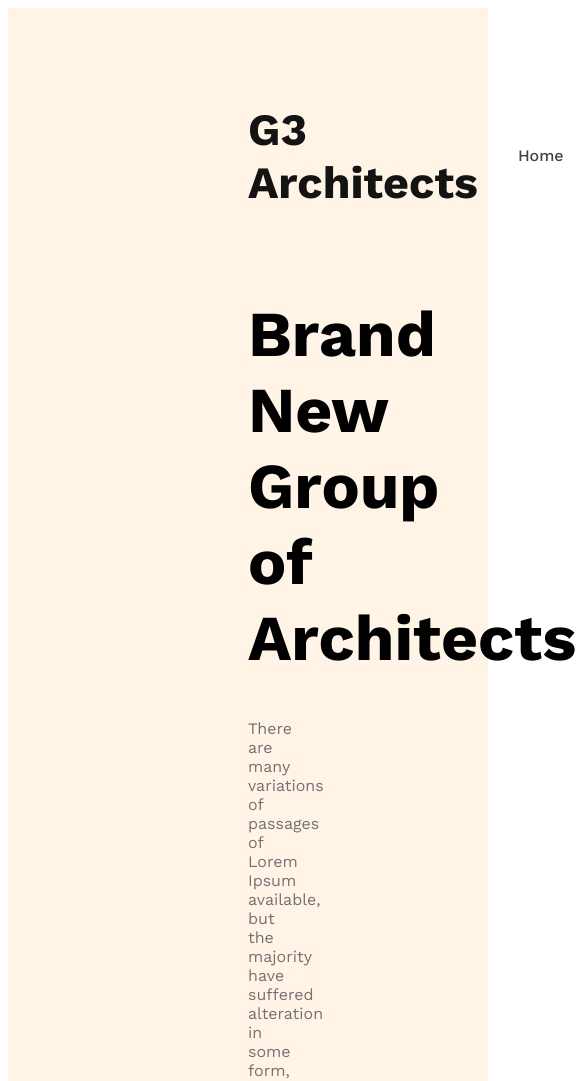
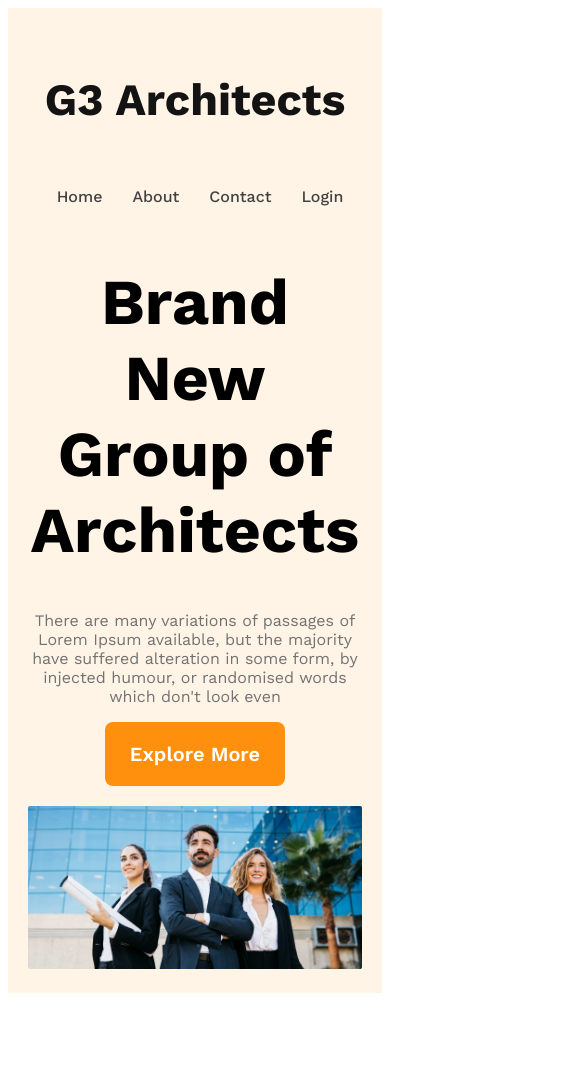
Before and after one commit to sheikhjubaer/g3-architects-website, a plain HTML site: page index.html in a window 390 px wide. Shown: the top 1081 px of the page, 585 px wide, since content can reach past the window. After the commit the page ends 1001 px from the top, so only its background shows below. Drawn offline with nearby package versions, Linux system fonts and the light colour scheme.

Commit message:
finished the header section with responsiveness for mobile and medium devices

```diff
--- a/styles/architect.css
+++ b/styles/architect.css
@@ -8,8 +8,16 @@
     font-family: 'Work Sans', sans-serif;
 }
 .btn-primary {
+    border-radius: 8px;
+    background-color: #ff900e;
+    padding: 20px 25px;
+    color: #fff;
+    border: none;
+    font-size: 1.25rem; /* 18px */
+    font-weight: 600;
+    cursor: pointer;
+}
 
-}
 /* header Styles */
 header {
     background: rgba(255, 144, 14, 0.10);
@@ -53,3 +61,28 @@ nav li a {
 .banner-description {
     color: #727272;
 }
+.banner img {
+    margin-top: 20px;
+    width: 100%;
+}
+
+/* Responsive Media Queries */
+/* Mobile Devices */
+@media screen and (max-width: 576px) {
+    header {
+        padding: 20px;
+    }
+    nav {
+        flex-direction: column;
+    }
+}
+
+/* Tablets or Medium Devices */
+@media screen and (min-width: 576px) and (max-width: 992px) {
+    header {
+        padding: 50px;
+    }
+    nav {
+        flex-direction: column;
+    }
+}
```
